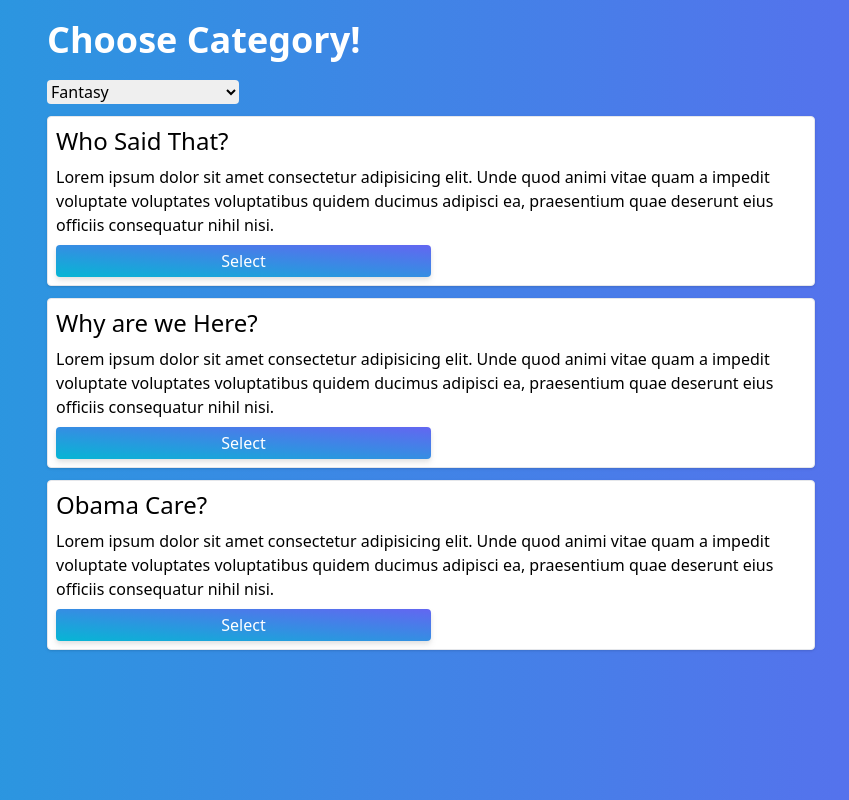
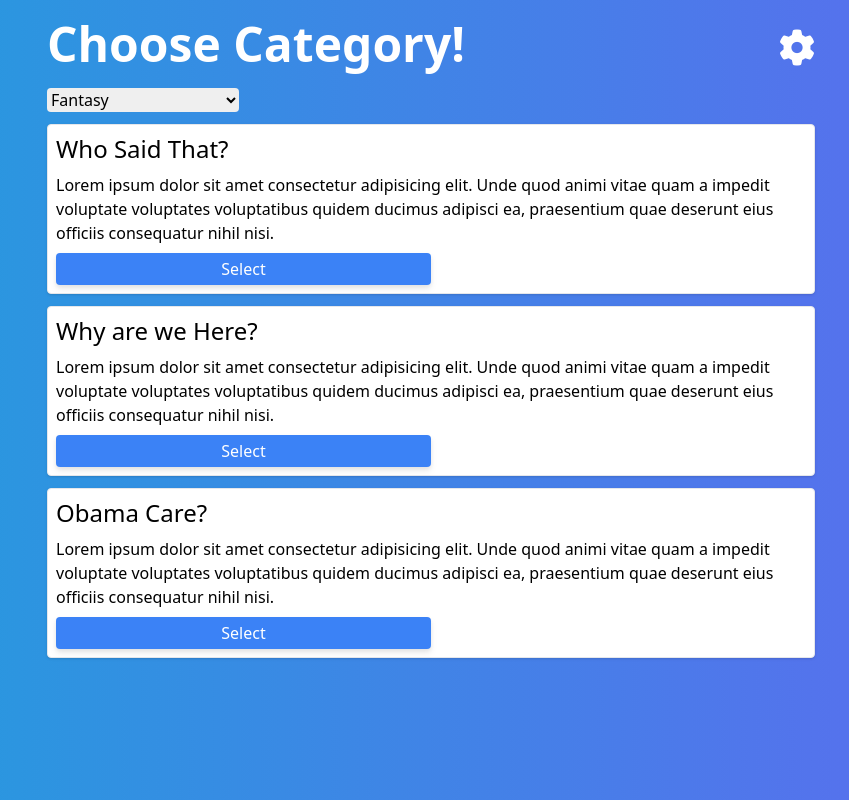
Before and after one commit to Robbyro10/MovieTrivia, a React (Vite) app: page /category in a window 1280 px wide. Shown: the whole page, without its empty margins (209-1058 px from the left). Built offline with nearby package versions, Linux system fonts and the light colour scheme.

Commit message:
Added icons from font awesome some transitions on hover

```diff
--- a/index.html
+++ b/index.html
@@ -4,6 +4,7 @@
     <meta charset="UTF-8" />
     <link rel="icon" type="image/svg+xml" href="/vite.svg" />
     <meta name="viewport" content="width=device-width, initial-scale=1.0" />
+    <link rel="stylesheet" href="https://cdnjs.cloudflare.com/ajax/libs/font-awesome/6.2.0/css/all.min.css" integrity="sha512-xh6O/CkQoPOWDdYTDqeRdPCVd1SpvCA9XXcUnZS2FmJNp1coAFzvtCN9BmamE+4aHK8yyUHUSCcJHgXloTyT2A==" crossorigin="anonymous" referrerpolicy="no-referrer" />
     <title>Movie Trivia</title>
   </head>
   <body>
--- a/src/components/Category.jsx
+++ b/src/components/Category.jsx
@@ -13,7 +13,7 @@
       </p>
       <button
         onClick={() => navigate("/game")}
-        className="btn w-1/2 max-w-sm bg-gradient-to-tr from-cyan-500 to-indigo-500 text-white font-medium drop-shadow-md"
+        className="btn w-1/2 transition ease-in-out bg- bg-blue-500 hover:bg-blue-600  text-white font-medium drop-shadow-md"
       >
         Select
       </button>
--- /dev/null
+++ b/src/data/questions.js
@@ -0,0 +1,46 @@
+
+const questions = [
+    {
+        'title': 'Who said the phrase: "Some people are worth melting for."?',
+        'category': 'characters',
+        'options': [
+            {
+                'title': 'Olaf',
+                'correct': true
+            },
+            {
+                'title': 'Snow White',
+                'correct': false
+            },
+            {
+                'title': 'Jack Sparrow',
+                'correct': false
+            },
+            {
+                'title': 'Linguini',
+                'correct': false
+            }]
+    },
+    {
+        'title': 'Who said the phrase: "Anybody can cook"?',
+        'category': 'characters',
+        'options': [
+            {
+                'title': 'WALL-E',
+                'correct': false
+            },
+            {
+                'title': 'Chef Gusteau',
+                'correct': correct
+            },
+            {
+                'title': 'Elsa',
+                'correct': false
+            },
+            {
+                'title': 'Mulan',
+                'correct': false
+            }]
+    },
+
+]
--- a/src/pages/CategoryPage.jsx
+++ b/src/pages/CategoryPage.jsx
@@ -4,7 +4,14 @@
   return (
     <div className="flex justify-center">
       <div className="flex-col">
-        <h1 className="text-4xl font-bold mb-5 text-white">Choose Category!</h1>
+        <div className="flex justify-between">
+          <h1 className="flex-1/2 text-5xl font-bold mb-5 text-white">
+            Choose Category!
+          </h1>
+          <button className="flex-1/2 text-4xl mb-5 pt-2 ">
+            <i className="fa-solid fa-gear text-white hover:text-gray-100"></i>
+          </button>
+        </div>
 
         <select className="mb-3 w-1/4 rounded">
           <option>Fantasy</option>
```
